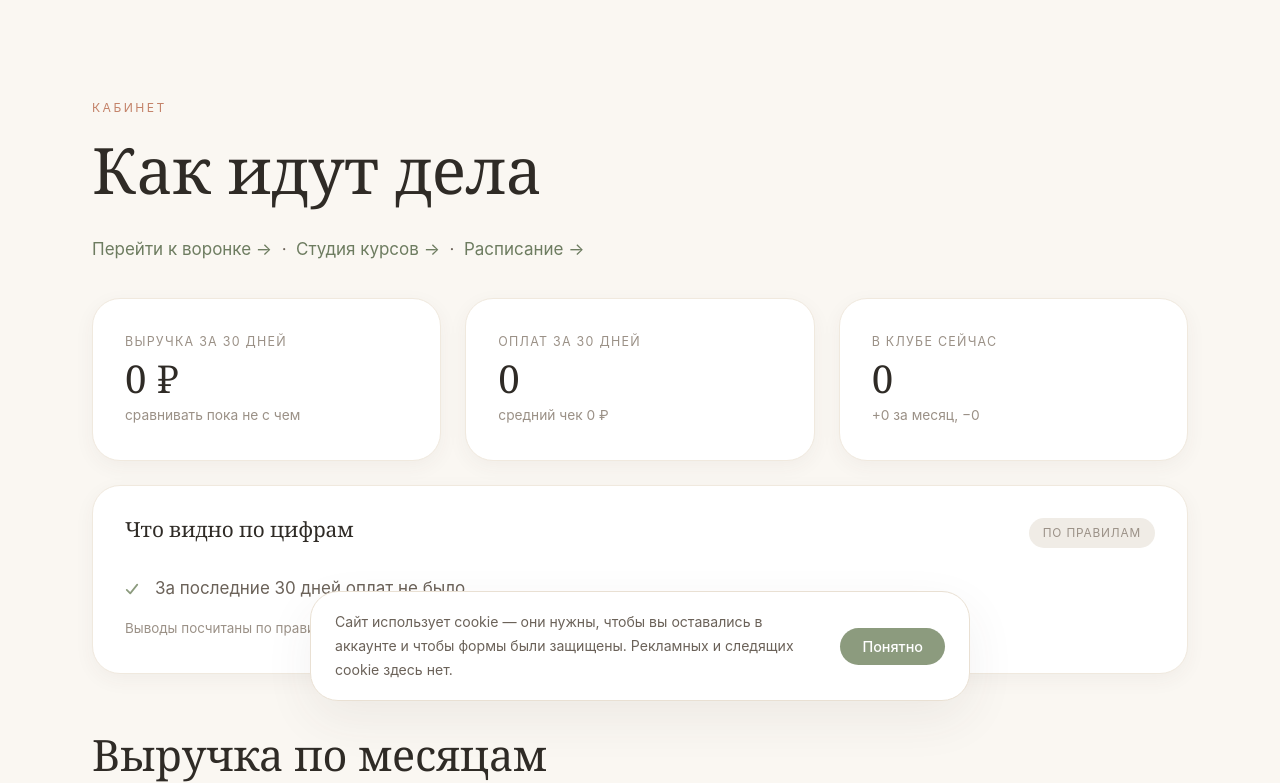
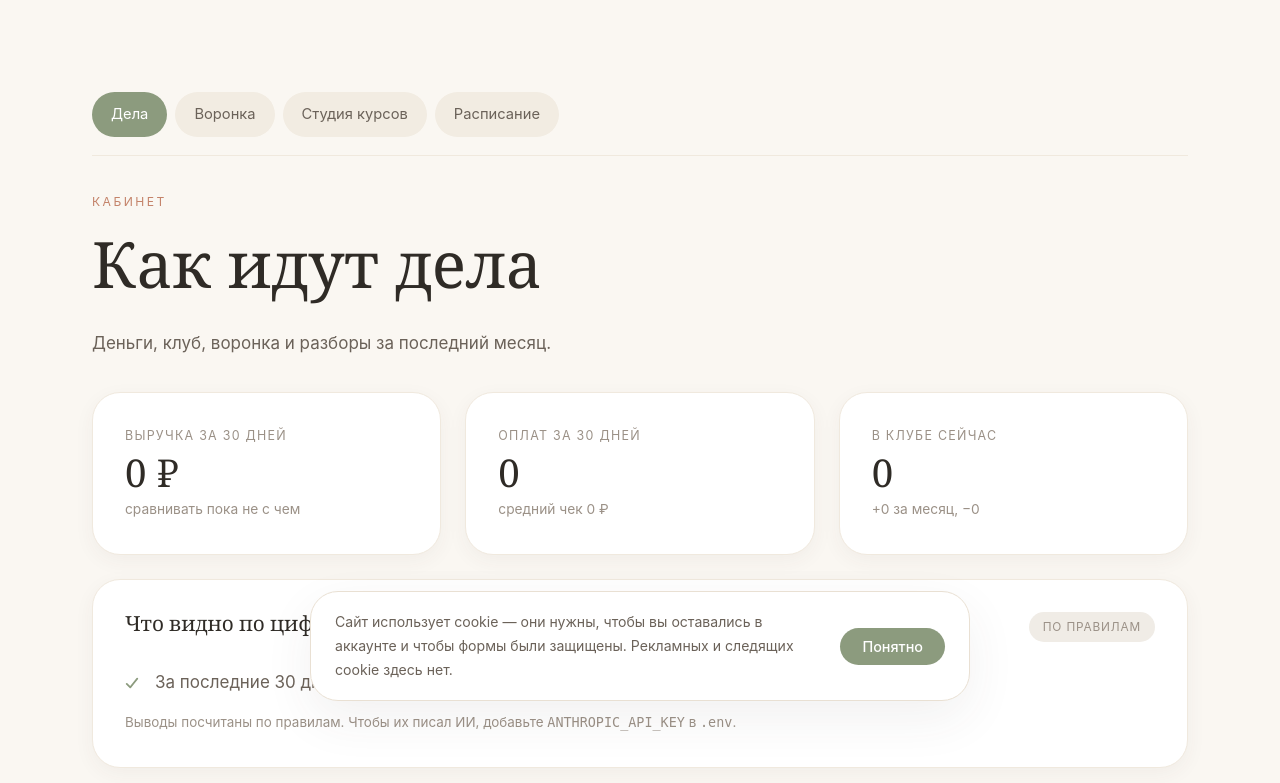
Before and after one commit to AntonSergeevich/vershanskaya_ecosystem., a Django app: page /voronka/analitika/ in a window 1280 px wide. Shown: the part 79-862 px from the top of the page. Run offline with Django 5.2, Linux system fonts and the light colour scheme; the visitor is signed in with stand-in values (Sample User, id 1); data comes from the database, SQL or seed files in the repository; data that the repository does not hold is empty.

Commit message:
Панель разделов на каждой странице кабинета
Моя ошибка из прошлой правки: свернув четыре пункта меню в один, я оставил
ссылки на разделы только на самой странице «Дела». С воронки, студии и
расписания вернуться было некуда, и по странице не было видно, где ты
находишься.

Теперь панель разделов (Дела · Воронка · Студия курсов · Расписание) стоит
на каждой рабочей странице, текущий раздел подсвечен и помечен
aria-current. Со страницы «Дела» убраны продублировавшиеся ссылки.

Страница подтверждения удаления осталась без панели намеренно: там нужен
один выход — «Отмена», а не четыре повода уйти на середине действия.

Есть тест, который проходит по всем страницам кабинета и проверяет, что
панель на месте и что из любой точки достижим каждый раздел, — чтобы это
не сломалось снова.

```diff
--- a/static/css/main.css
+++ b/static/css/main.css
@@ -659,6 +659,24 @@ textarea { min-height: 116px; resize: vertical; }
   padding: 48px 30px; text-align: center; color: var(--ink-muted);
 }
 
+/* --- Панель разделов кабинета ------------------------------------------------ */
+
+.workbar {
+  display: flex; gap: 8px; flex-wrap: wrap;
+  margin-bottom: 30px; padding-bottom: 18px;
+  border-bottom: 1px solid var(--line-soft);
+}
+.workbar-item {
+  padding: 9px 18px; border-radius: 999px;
+  border: 1px solid transparent; background: var(--sand);
+  color: var(--ink-soft); font-size: .92rem; white-space: nowrap;
+}
+.workbar-item:hover { color: var(--ink); background: var(--blush); }
+.workbar-item.is-current {
+  background: var(--sage); color: #fff;
+}
+.workbar-item.is-current:hover { background: var(--sage-deep); color: #fff; }
+
 /* --- Расписание в кабинете --------------------------------------------------- */
 
 .sched-day { border-bottom: 1px solid var(--line-soft); padding: 16px 0; }
--- a/templates/booking/studio/schedule.html
+++ b/templates/booking/studio/schedule.html
@@ -6,6 +6,8 @@
 {% block content %}
 <section class="section">
   <div class="container">
+
+    {% include 'includes/_workbar.html' with section='raspisanie' %}
 
     <div class="studio-head">
       <div>
--- a/templates/crm/analytics.html
+++ b/templates/crm/analytics.html
@@ -7,15 +7,12 @@
 <section class="section">
   <div class="container">
 
+    {% include 'includes/_workbar.html' with section='dela' %}
+
     <span class="eyebrow">Кабинет</span>
     <h1>Как идут дела</h1>
-    <p class="soft">
-      <a href="{% url 'crm:board' %}">Перейти к воронке →</a>
-      &nbsp;·&nbsp;
-      <a href="{% url 'lms:studio' %}">Студия курсов →</a>
-      &nbsp;·&nbsp;
-      <a href="{% url 'booking:schedule' %}">Расписание →</a>
-    </p>
+    {# Ссылки на разделы теперь в панели выше — здесь они дублировались. #}
+    <p class="soft">Деньги, клуб, воронка и разборы за последний месяц.</p>
 
     {# --- Главные цифры --- #}
     <div class="grid grid-3" style="margin-top:34px">
--- a/templates/crm/board.html
+++ b/templates/crm/board.html
@@ -5,6 +5,8 @@
 {% block content %}
 <section class="section-tight">
   <div class="container" style="max-width:1400px">
+
+    {% include 'includes/_workbar.html' with section='voronka' %}
     <span class="eyebrow">CRM</span>
     <h1 style="font-size:2rem">Воронка продаж</h1>
     <p class="soft">
--- a/templates/crm/lead_detail.html
+++ b/templates/crm/lead_detail.html
@@ -5,6 +5,8 @@
 {% block content %}
 <section class="section">
   <div class="container">
+
+    {% include 'includes/_workbar.html' with section='voronka' %}
     <p class="muted"><a href="{% url 'crm:board' %}">← К воронке</a></p>
     <h1 style="font-size:2rem">{{ lead.user.display_name }}</h1>
     <p>
--- /dev/null
+++ b/templates/includes/_workbar.html
@@ -0,0 +1,22 @@
+{% comment %}
+Панель рабочих разделов. Включается на КАЖДОЙ странице кабинета, а не
+только на «Делах»: иначе с любой из них некуда вернуться и непонятно, где
+находишься.
+
+Текущий раздел приходит параметром section — по нему подсвечивается вкладка:
+    {% templatetag openblock %} include 'includes/_workbar.html' with section='voronka' {% templatetag closeblock %}
+{% endcomment %}
+<nav class="workbar" aria-label="Разделы кабинета">
+  <a class="workbar-item {% if section == 'dela' %}is-current{% endif %}"
+     href="{% url 'crm:analytics' %}"
+     {% if section == 'dela' %}aria-current="page"{% endif %}>Дела</a>
+  <a class="workbar-item {% if section == 'voronka' %}is-current{% endif %}"
+     href="{% url 'crm:board' %}"
+     {% if section == 'voronka' %}aria-current="page"{% endif %}>Воронка</a>
+  <a class="workbar-item {% if section == 'studiya' %}is-current{% endif %}"
+     href="{% url 'lms:studio' %}"
+     {% if section == 'studiya' %}aria-current="page"{% endif %}>Студия курсов</a>
+  <a class="workbar-item {% if section == 'raspisanie' %}is-current{% endif %}"
+     href="{% url 'booking:schedule' %}"
+     {% if section == 'raspisanie' %}aria-current="page"{% endif %}>Расписание</a>
+</nav>
--- a/templates/lms/studio/course_edit.html
+++ b/templates/lms/studio/course_edit.html
@@ -7,6 +7,8 @@
 {% block content %}
 <section class="section">
   <div class="container">
+
+    {% include 'includes/_workbar.html' with section='studiya' %}
 
     <p class="muted"><a href="{% url 'lms:studio' %}">← Все курсы</a></p>
 
--- a/templates/lms/studio/course_form.html
+++ b/templates/lms/studio/course_form.html
@@ -6,6 +6,8 @@
 {% block content %}
 <section class="section">
   <div class="container narrow">
+
+    {% include 'includes/_workbar.html' with section='studiya' %}
 
     <p class="muted"><a href="{% url 'lms:studio' %}">← Все курсы</a></p>
 
--- a/templates/lms/studio/courses.html
+++ b/templates/lms/studio/courses.html
@@ -6,6 +6,8 @@
 {% block content %}
 <section class="section">
   <div class="container">
+
+    {% include 'includes/_workbar.html' with section='studiya' %}
 
     <div class="studio-head">
       <div>
--- a/templates/lms/studio/lesson_form.html
+++ b/templates/lms/studio/lesson_form.html
@@ -6,6 +6,8 @@
 {% block content %}
 <section class="section">
   <div class="container narrow">
+
+    {% include 'includes/_workbar.html' with section='studiya' %}
 
     <p class="muted">
       <a href="{% url 'lms:studio_course' course.pk %}">← {{ course.title }}</a>
--- a/templates/lms/studio/module_form.html
+++ b/templates/lms/studio/module_form.html
@@ -5,6 +5,8 @@
 {% block content %}
 <section class="section">
   <div class="container narrow">
+
+    {% include 'includes/_workbar.html' with section='studiya' %}
 
     <p class="muted">
       <a href="{% url 'lms:studio_course' course.pk %}">← {{ course.title }}</a>
```
Also changed, not shown: crm/tests_staff.py (+55 -0 lines).
